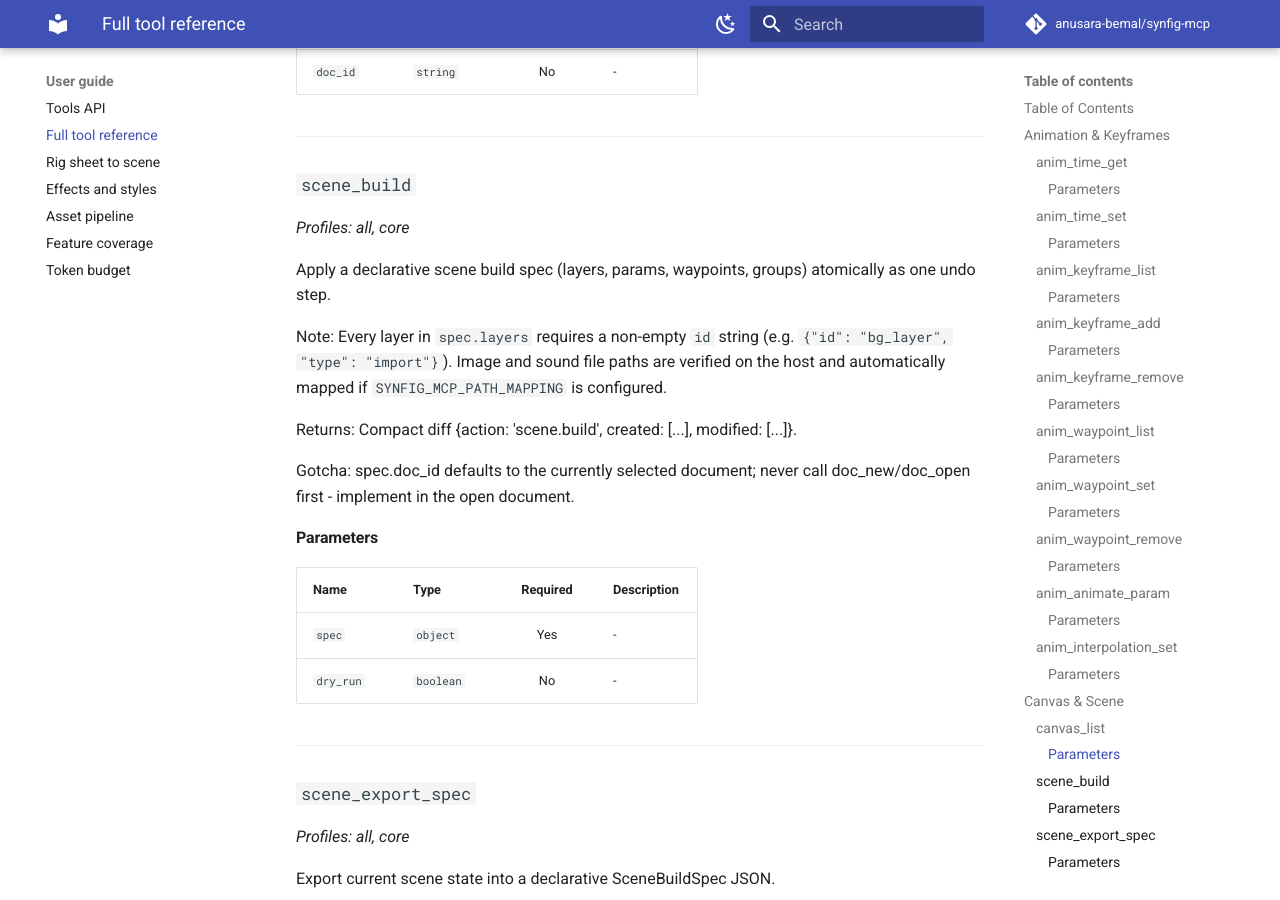
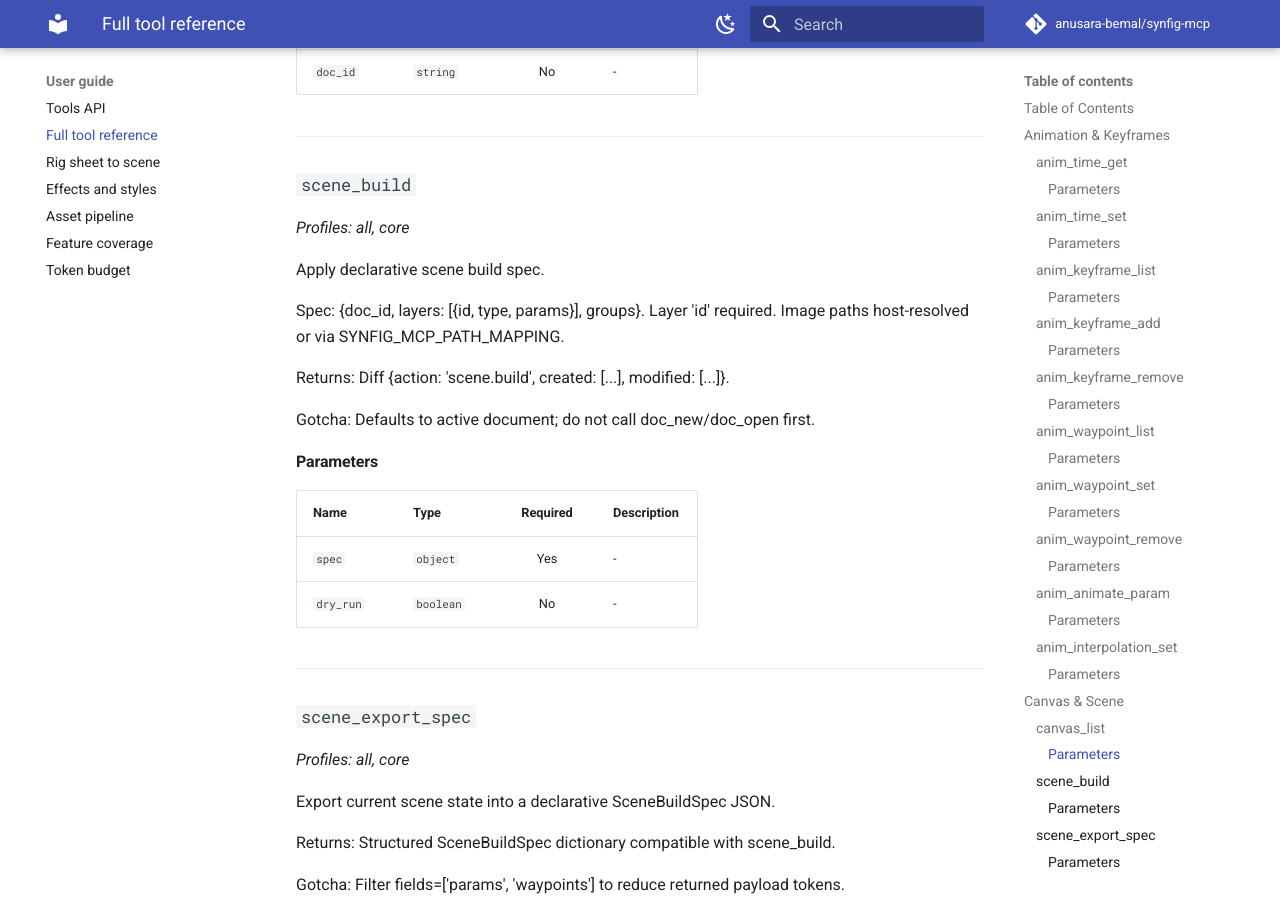
Before and after one commit to anusara-bemal/synfig-mcp, an MkDocs documentation site: the page built from docs/tools.md, in a window 1280 px wide and 900 px high, scrolled down 6825 px. Built offline with MkDocs 1.6.1 and Material for MkDocs 9.7.7, drawn with Linux system fonts in a browser that asks for light colours; comment, search, counter and statistics services are not loaded.

Commit message:
docs: regenerate docs/tools.md from the tool registry

```diff
--- a/docs/tools.md
+++ b/docs/tools.md
@@ -258,13 +258,13 @@ Gotcha: Assuming only the root canvas exists when layers are inside nested group
 
 *Profiles: all, core*
 
-Apply a declarative scene build spec (layers, params, waypoints, groups) atomically as one undo step.
-
-Note: Every layer in `spec.layers` requires a non-empty `id` string (e.g. `{"id": "bg_layer", "type": "import"}`). Image and sound file paths are verified on the host and automatically mapped if `SYNFIG_MCP_PATH_MAPPING` is configured.
-
-Returns: Compact diff {action: 'scene.build', created: [...], modified: [...]}.
-
-Gotcha: spec.doc_id defaults to the currently selected document; never call doc_new/doc_open first - implement in the open document.
+Apply declarative scene build spec.
+
+Spec: {doc_id, layers: [{id, type, params}], groups}. Layer 'id' required. Image paths host-resolved or via SYNFIG_MCP_PATH_MAPPING.
+
+Returns: Diff {action: 'scene.build', created: [...], modified: [...]}.
+
+Gotcha: Defaults to active document; do not call doc_new/doc_open first.
 
 #### Parameters
 
```
